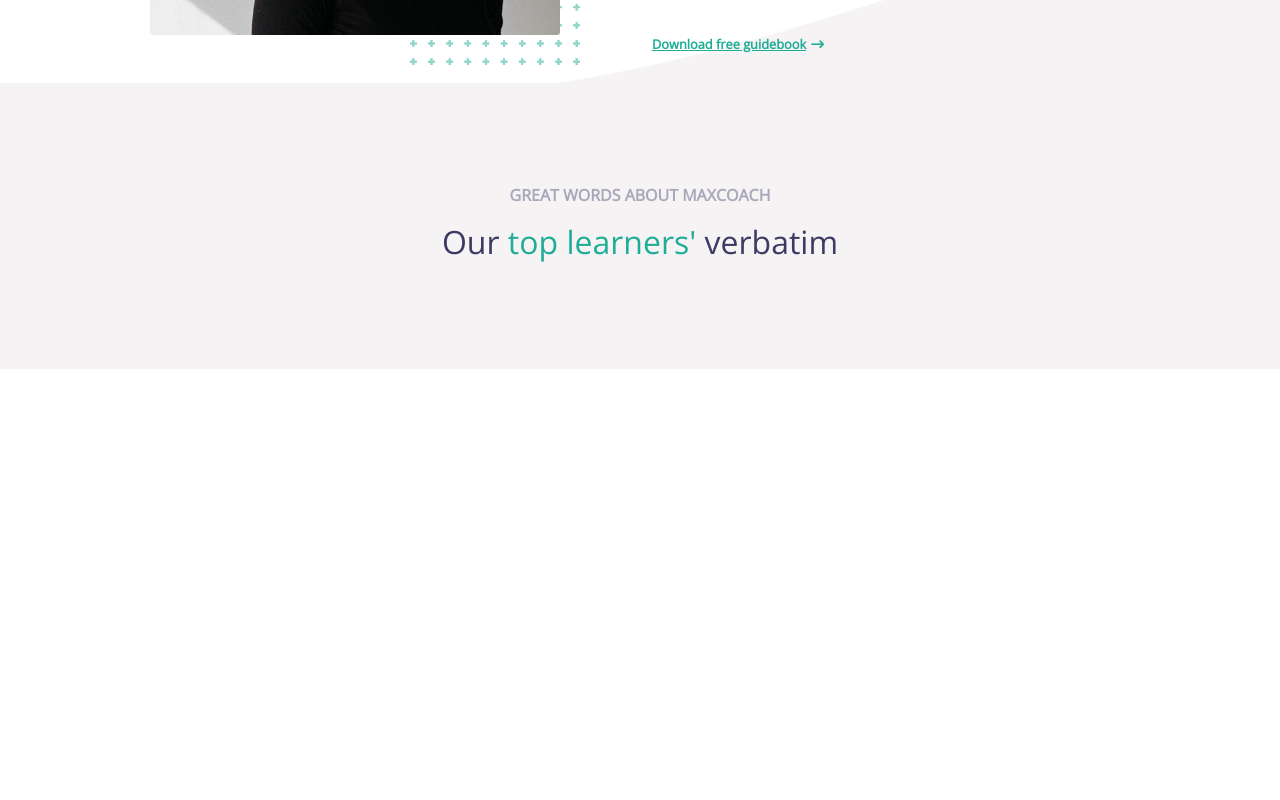
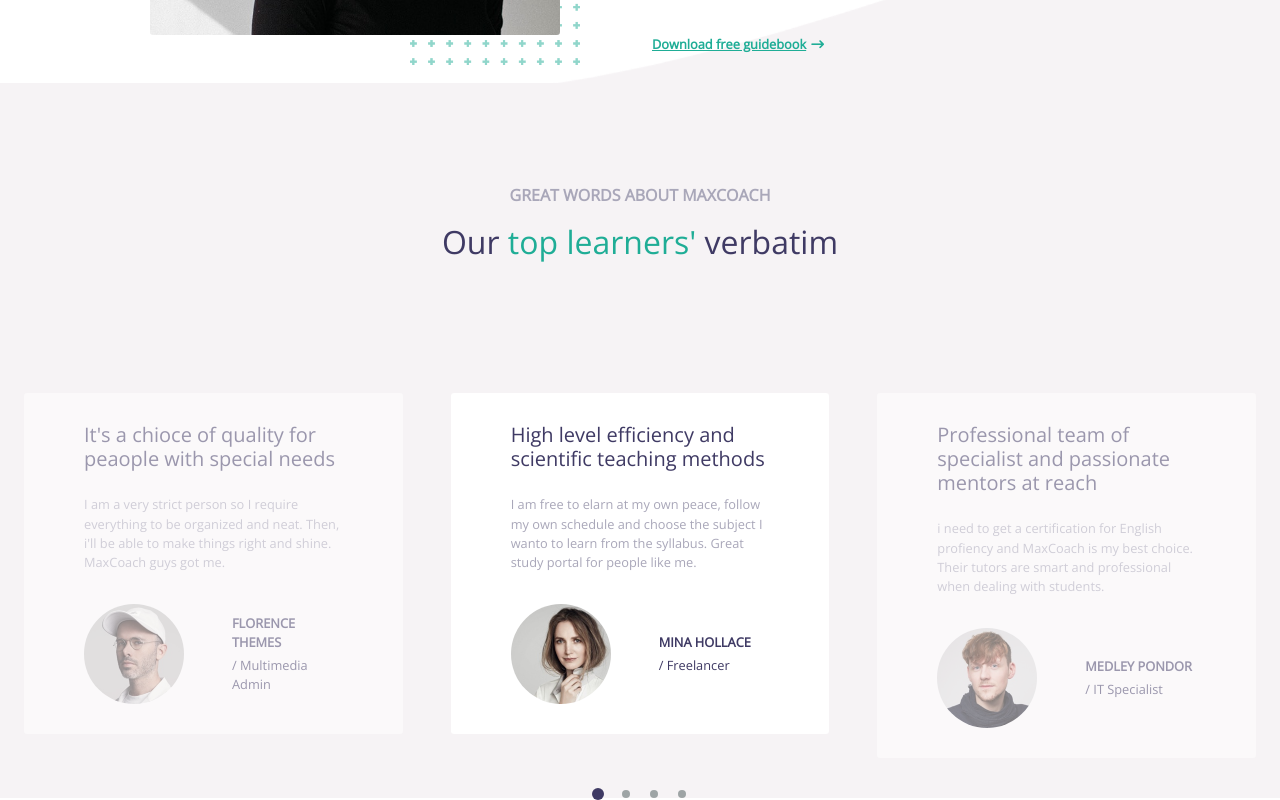
Before and after one commit to antoniogiachin/proj-html-vuejs, a Vue app: page / in a window 1280 px wide. Shown: the part 2678-3478 px from the top of the page. Before the commit the page ends 3047 px from the top, so only its background shows below. Built offline with nearby package versions, Linux system fonts and the light colour scheme.

Commit message:
stilizzate card e inserito  separatore quote

```diff
--- a/src/components/partials/verbatimQuotes.vue
+++ b/src/components/partials/verbatimQuotes.vue
@@ -14,10 +14,67 @@
                 </div>
             </div>
 
+        </div>
+
+        <div class="container-fluid">
+
+            <!-- row quotes -->
             <div class="row">
 
+                <div class="col-4 p-4 ms_faded">
+                    <div class="ms_card rounded-1">
+                        <h5 class="pb-3">It's a chioce of quality for peaople with special needs</h5>
+                        <p>I am a very strict person so I require everything to be organized and neat. Then, i'll be able to make things right and shine. MaxCoach guys got me.</p>
+                        <div class="ms_people-quote d-flex pt-3">
+                            <img src="../../assets/img/testimonial-avata-03.jpg" class="img-fluid rounded-circle" alt="testimonial-img">
+                            <div class="ms_people-info d-flex flex-column justify-content-center ms-5">
+                                <span class="fw-bold text-uppercase mb-1">florence themes</span>
+                                <span>/ Multimedia Admin</span>
+                            </div>
+                        </div>
+                    </div>
+                </div>
+
+                <div class="col-4 p-4">
+                    <div class="ms_card rounded-1">
+                        <h5 class="pb-3">High level efficiency and scientific teaching methods</h5>
+                        <p>I am free  to elarn at my own peace, follow my own schedule and choose the subject I wanto to learn from  the syllabus. Great study portal for people like me.</p>
+                        <div class="ms_people-quote d-flex pt-3">
+                            <img src="../../assets/img/testimonial-avata-02.jpg" class="img-fluid rounded-circle" alt="testimonial-img">
+                            <div class="ms_people-info d-flex flex-column justify-content-center ms-5">
+                                <span class="fw-bold text-uppercase mb-1">mina hollace</span>
+                                <span>/ Freelancer</span>
+                            </div>
+                        </div>
+                    </div>
+                </div>
+
+                <div class="col-4 p-4 ms_faded">
+                    <div class="ms_card rounded-1">
+                        <h5 class="pb-3">Professional team of specialist and passionate mentors at reach</h5>
+                        <p>i need to get a certification for English profiency and MaxCoach is my best choice. Their tutors are smart and professional when dealing with students.</p>
+                        <div class="ms_people-quote d-flex pt-3">
+                            <img src="../../assets/img/testimonial-avata-04.jpg" class="img-fluid rounded-circle" alt="testimonial-img">
+                            <div class="ms_people-info d-flex flex-column justify-content-center ms-5">
+                                <span class="fw-bold text-uppercase mb-1">Medley Pondor</span>
+                                <span>/ IT Specialist</span>
+                            </div>
+                        </div>
+                    </div>
+                </div>
+
+                <!-- separatore -->
+                <div class="ms_divide d-flex justify-content-center mt-2">
+                    <i class="fas fa-circle ms_current-dot"></i>
+                    <i class="fas fa-circle"></i>
+                    <i class="fas fa-circle"></i>
+                    <i class="fas fa-circle"></i>
+                </div>
+
             </div>
+
         </div>
+
     </section>
 </template>
 
@@ -63,5 +120,49 @@
             }
         }
     }
+
+    .ms_faded{
+        filter: opacity(0.5);
+    }
+
+    .ms_card{
+        font-size: $fontLittle;
+
+        padding: 30px 60px;
+
+        background-color: #fff;
+
+        h5{
+            color: $colorDarkBlue
+        }
+
+        p{
+            color: $colorFadeBlue;
+        }
+
+        span{
+            color: $colorDarkBlue;
+
+        }
+
+        img{
+            width: 100px;
+            height: 100px;
+        }
+    }
+
+    .ms_divide{
+
+        font-size:  0.5em;
+        color: $colorGrey;
+        gap: 20px;
+
+        .ms_current-dot{
+            color: $colorDarkBlue;
+            transform: scale(1.5);
+
+        }
+
+    }
 }
 </style>
```
